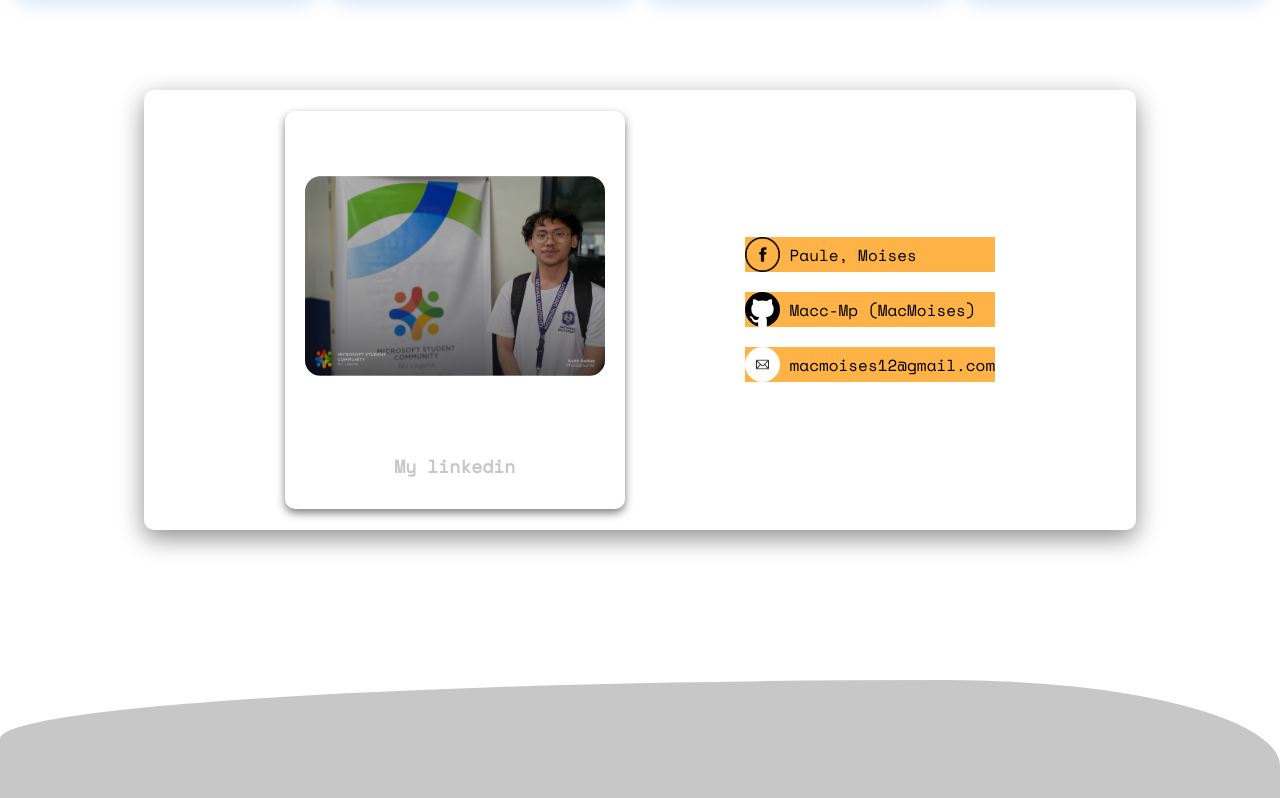
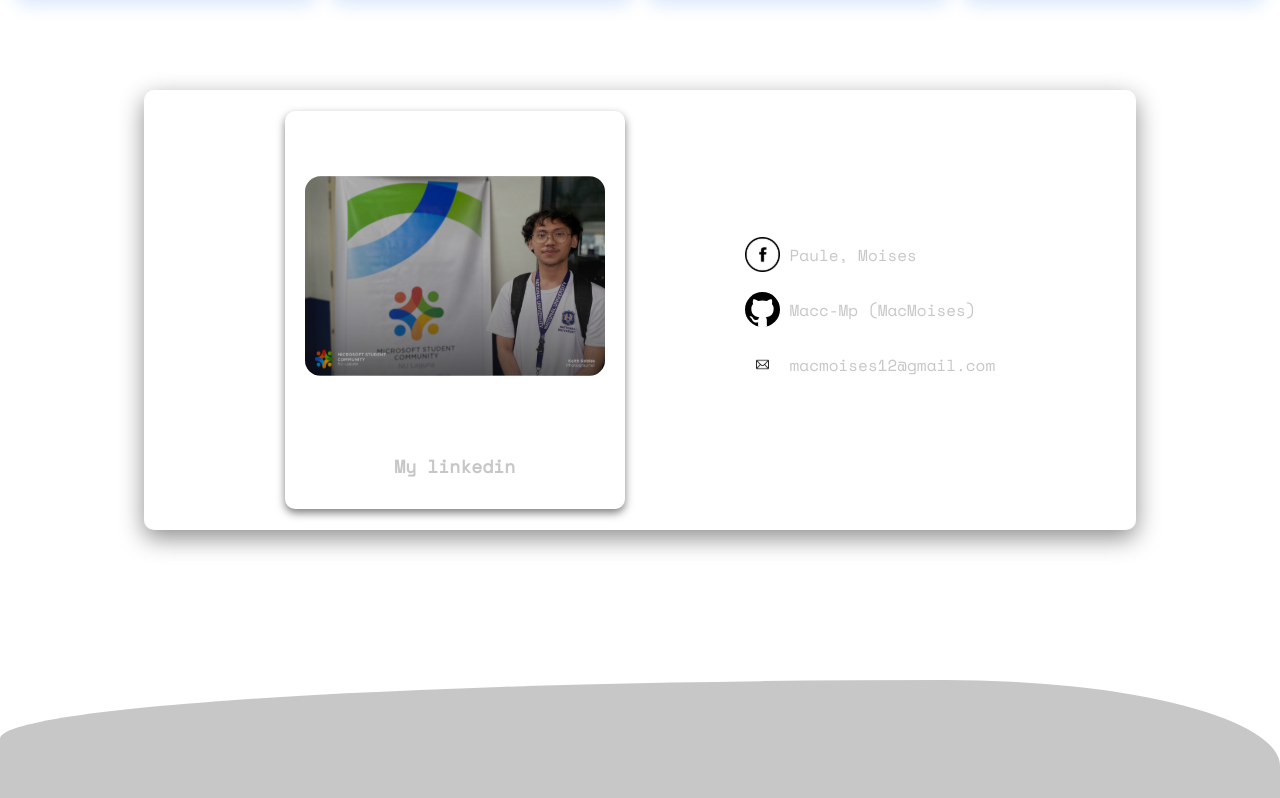
Before and after one commit to Macc-Mp/Myportfolio, a React (Vite) app in the folder Paule-Portfolio/: page / in a window 1280 px wide. Shown: the part 3403-4201 px from the top of the page. Built offline with nearby package versions, Linux system fonts and the light colour scheme; a web font is replaced by a local one.

Commit message:
colors changed.

```diff
--- a/Paule-Portfolio/src/components/Footer.jsx
+++ b/Paule-Portfolio/src/components/Footer.jsx
@@ -31,7 +31,7 @@ function Footer() {
             <div className="contactLinks">
                 <div className="media-link">
                     <img src="/fb.svg" alt="Facebook" />
-                    <p><a href="https://www.facebook.com/moises.paule.39" target="_blank" rel="noopener noreferrer">Paule, Moises</a></p>
+                    <p><a className="aLink" href="https://www.facebook.com/moises.paule.39" target="_blank" rel="noopener noreferrer">Paule, Moises</a></p>
                 </div>
                 <div className="media-link">
                     <img src="/github.svg" alt="Github"></img>
--- a/Paule-Portfolio/src/css/Footer.css
+++ b/Paule-Portfolio/src/css/Footer.css
@@ -11,7 +11,7 @@
 }
 
 .aLink{
-
+   color: var(--dim-white);
 }
 .contact h2 {
     font-family: Bitcount Grid Single, system-ui;
@@ -104,7 +104,7 @@
 
 .contact-left a:hover {
     color: var(--white-plain);
-    background-color: var(--intro-blue);
+    background-color: var(--mustard);
     text-decoration: none;
 }
 
@@ -119,11 +119,10 @@
     display: flex;
     align-items: center;
     gap: 10px;
-    color: var(--dull-color);
+    color: var(--dim-white);
     font-family: "Space Mono", monospace;
     text-decoration: none;
     transition: color 0.2s;
-    background: var(--mustard);
 }
 
 .media-link:hover {
```
